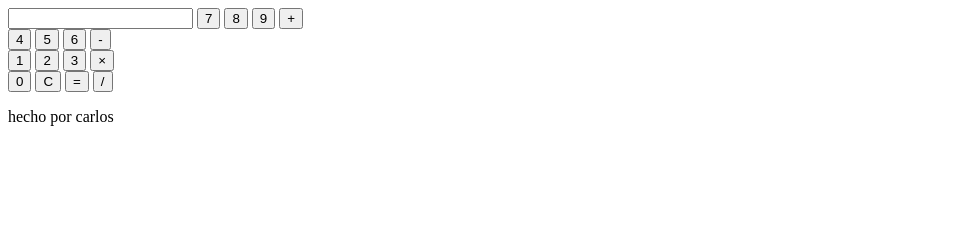
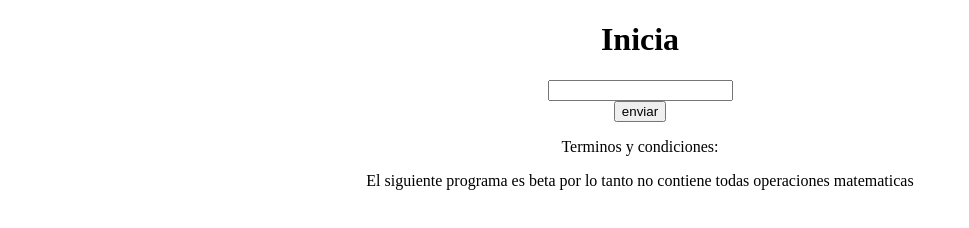
Before and after one commit to CarlosCahueque/pruebas.github.com, a plain HTML site: page index.html in a window 1280 px wide. Shown: the whole page, without its empty margins (0-969 px from the left). Drawn offline with Linux system fonts and the light colour scheme.

Commit message:
Index.html

```diff
--- a/index.html
+++ b/index.html
@@ -2,39 +2,23 @@
 <html lang="es">
 <head>
     <meta charset="UTF-8">
-    <title>calculadora</title>
-    <link type="text/css" rel="stylesheet" href="calculadora.css">
+    <title>inicio de sesion</title>
+   <link type="text/css" rel="stylesheet" href="calculadora.css">
+    <script src="inicio.js"></script>
+</head>
+<body class="contenido">
 
-</head>
-<body>
-    <div id="appBg">
-        <form name="calculadora">
-            <input type="textfield" name="ans" autocomplete="off" rel="stylesheet">
+ <center>
+     <h1 class="inicio">Inicia </h1>
 
-     <input type="button" value="7" onclick="document.calculadora.ans.value+='7'">
-     <input type="button" value="8" onclick="document.calculadora.ans.value+='8'">
-     <input type="button" value="9" onclick="document.calculadora.ans.value+='9'">
-     <input type="button" value="+" onclick="document.calculadora.ans.value+='+'">
+     <input type="text" id="username" class="entrada">
+        <br>
+        <input type="button" value="enviar" class="boton" onclick="validarNombre()">
+
      <br>
-     <input type="button" value="4" onclick="document.calculadora.ans.value+='4'">
-     <input type="button" value="5" onclick="document.calculadora.ans.value+='5'">
-     <input type="button" value="6" onclick="document.calculadora.ans.value+='6'">
-     <input type="button" value="-"onclick="document.calculadora.ans.value+='-'">
-     <br>
-     <input type="button" value="1" onclick="document.calculadora.ans.value+='1'">
-     <input type="button" value="2" onclick="document.calculadora.ans.value+='2'">
-     <input type="button" value="3" onclick="document.calculadora.ans.value+='3'">
-     <input type="button" value="×" onclick="document.calculadora.ans.value+='*'">
-     <br>
-     <input type="button" value="0" onclick="document.calculadora.ans.value+='0'">
-     <input type="reset" value="C">
-     <input type="button" value="=" onclick="document.calculadora.ans.value=eval(document.calculadora.ans.value)">
-     <input type="button" value="/" onclick="document.calculadora.ans.value+='/'">
-
-
-        </form>
-    </div>
-    <p>hecho por carlos</p>
+     <p class="hola">Terminos y condiciones:</p>
+     <p class="hola2">El siguiente programa es beta por lo tanto no contiene todas operaciones matematicas</p>
+ </center>
 
 </body>
 </html>
```
